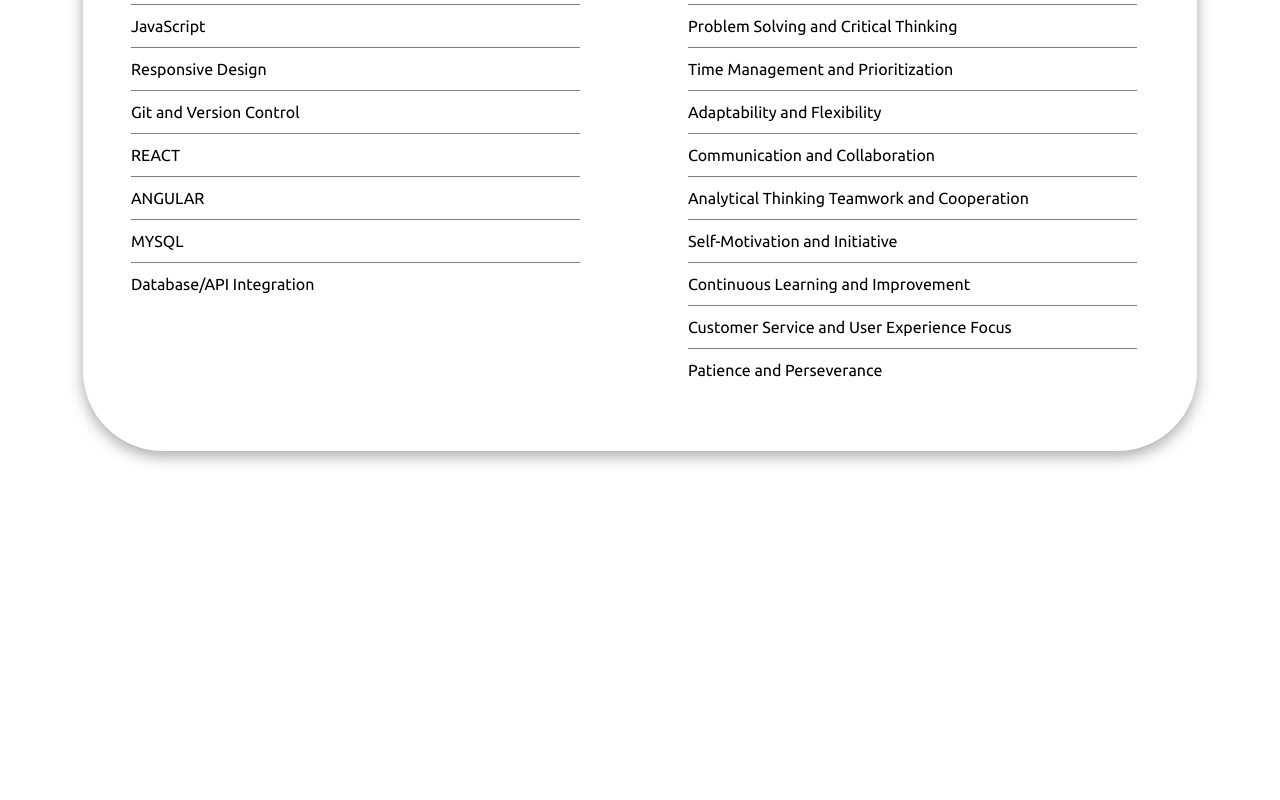
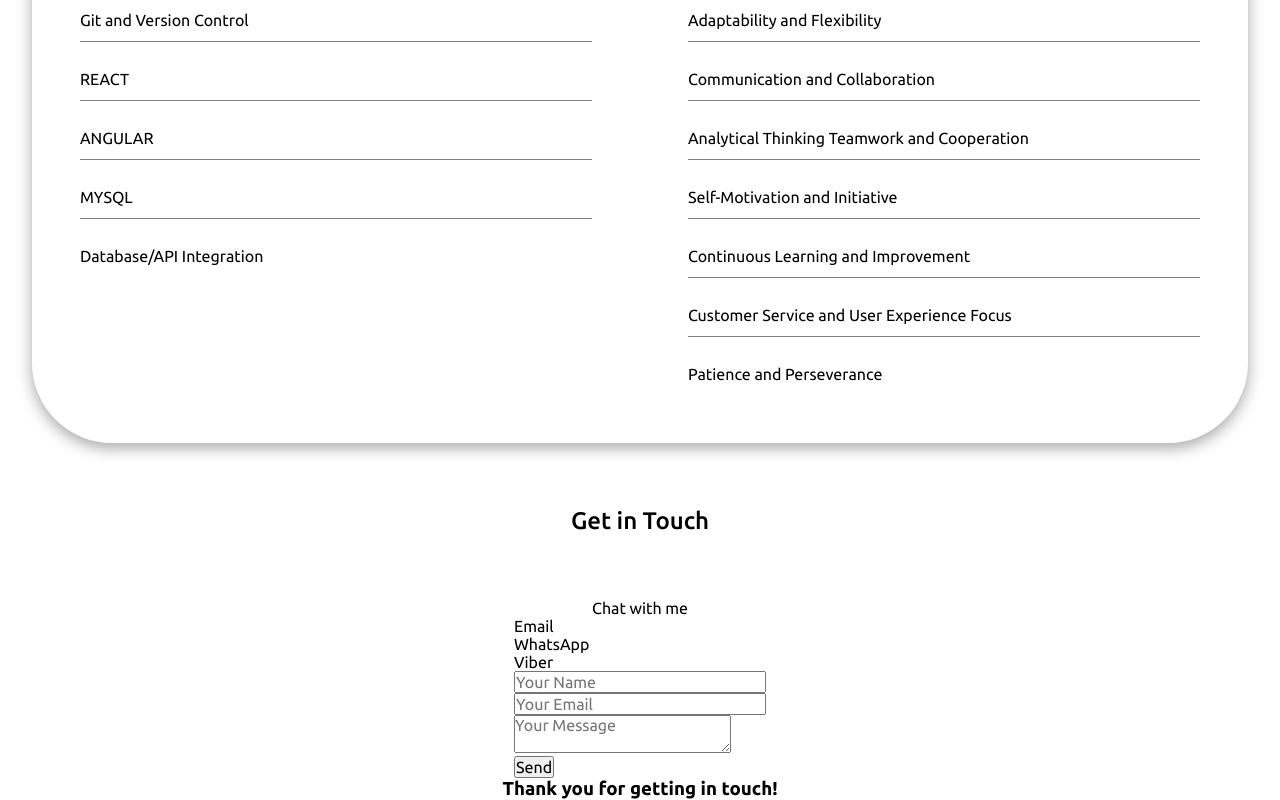
Before and after one commit to elisabed-coder/Resume, a React (Create React App) app: page / in a window 1280 px wide. Shown: the part 1047-1847 px from the top of the page. Before the commit the page ends 1658 px from the top, so only its background shows below. Built offline with nearby package versions, Linux system fonts and the light colour scheme.

Commit message:
add contact section

```diff
--- a/package.json
+++ b/package.json
@@ -3,6 +3,7 @@
   "version": "0.1.0",
   "private": true,
   "dependencies": {
+    "@emailjs/browser": "^4.4.1",
     "@testing-library/jest-dom": "^5.17.0",
     "@testing-library/react": "^13.4.0",
     "@testing-library/user-event": "^13.5.0",
@@ -13,7 +14,7 @@
     "web-vitals": "^2.1.4"
   },
   "devDependencies": {
-    "@babel/plugin-proposal-private-property-in-object": "^latest-version"
+    "@babel/plugin-proposal-private-property-in-object": "^7.16.0"
   },
   "scripts": {
     "start": "react-scripts start",
--- a/src/App.js
+++ b/src/App.js
@@ -2,6 +2,8 @@
 import Header from "./components/Header/Header";
 import Home from "./components/Home/Home";
 import Skills from "./components/Skills/Skills";
+import Portfolio from "./components/Portfolio/Portfolio";
+import Contact from "./components/Contact/Contact";
 
 const App = () => {
   return (
@@ -12,6 +14,8 @@
         <Home />
       </main>
       <Skills />
+      <Portfolio />
+      <Contact />
     </>
   );
 };
--- /dev/null
+++ b/src/components/Contact/Contact.jsx
@@ -0,0 +1,105 @@
+import React, { useState, useRef } from "react";
+import emailjs from "@emailjs/browser";
+
+const Contact = () => {
+  // const [formData, setFormData] = useState({
+  //   name: "",
+  //   email: "",
+  //   message: "",
+  // });
+  // const [isFormSubmitted, setIsFormSubmitted] = useState(false);
+  // const [loading, setLoading] = useState(false);
+
+  // const { name, email, message } = formData;
+
+  // const handleChangeInput = (e) => {
+  //   const { name, value } = e.target;
+  //   setFormData({ ...formData, [name]: value });
+  // };
+
+  // const handleSubmit = () => {
+  //   setLoading(true);
+
+  //   const contact = {
+  //     _type: "contact",
+  //     name: name,
+  //     email: email,
+  //     message: message,
+  //   };
+
+  //   emailjs.create(contact).then(() => {
+  //     setLoading(false);
+  //     setIsFormSubmitted(true);
+  //   });
+  // };
+  const form = useRef();
+
+  const sendEmail = (e) => {
+    e.preventDefault();
+
+    emailjs
+      .sendForm("service_i8pg60v", "template_uwufj5j", form.current, {
+        publicKey: "Hwfr5bUrFZpDonrME",
+      })
+      .then(
+        () => {
+          console.log("SUCCESS!");
+        },
+        (error) => {
+          console.log("FAILED...", error.text);
+        }
+      );
+  };
+
+  return (
+    <section className="contact section" id="contact">
+      <h2 className="section__title">Get in Touch</h2>
+      <p>Chat with me</p>
+      {/* {!isFormSubmitted ? ( */}
+      <div className="contact__container container">
+        <div className="contact__content">
+          <div className="email__container">Email</div>
+          <div className="whatsapp__container">WhatsApp</div>
+          <div className="viber__container">Viber</div>
+        </div>
+        <div className="project__content">
+          <form ref={form} onSubmit={sendEmail}>
+            <div>
+              <input
+                type="text"
+                name="name"
+                placeholder="Your Name"
+                // onChange={handleChangeInput}
+              />
+            </div>
+            <div>
+              <input
+                type="email"
+                name="email"
+                placeholder="Your Email"
+                // onChange={handleChangeInput}
+              />
+            </div>
+            <div>
+              <textarea
+                className="p__text"
+                placeholder="Your Message"
+                name="message"
+                // onChange={handleChangeInput}
+              ></textarea>
+            </div>
+            <input type="submit" value="Send" />
+            {/* {loading ? "Sending..." : "Send Message"} */}
+          </form>
+        </div>
+      </div>
+      {/* ) : ( */}
+      <div>
+        <h3 className="head__text">Thank you for getting in touch!</h3>
+      </div>
+      {/* )} */}
+    </section>
+  );
+};
+
+export default Contact;
--- a/src/components/Header/Header.jsx
+++ b/src/components/Header/Header.jsx
@@ -7,10 +7,11 @@
   return (
     <>
       <header>
-        <nav>
+        <nav aria-label="Main Navigation">
           <a
             href="index.html"
             className={Toggle ? "nav__logo hide" : "nav__logo"}
+            aria-label="Home"
           >
             BEZHIASHVILI
           </a>
--- /dev/null
+++ b/src/components/Portfolio/Portfolio.jsx
@@ -0,0 +1,7 @@
+import React from "react";
+
+const Portfolio = () => {
+  return <section className="portfolio section" id="portfolio"></section>;
+};
+
+export default Portfolio;
--- /dev/null
+++ b/src/components/Portfolio/portfolio.css
@@ -0,0 +1,3 @@
+.contact {
+  margin-bottom: 30rem;
+}
--- a/src/components/Skills/Skills.jsx
+++ b/src/components/Skills/Skills.jsx
@@ -10,35 +10,6 @@
           <ul className="skills_box">
             <h2>HARD SKILLS</h2>
 
-            {/* <li>
-            <h3>HTML</h3>
-            <p>Advanced</p>
-          </li>
-          <li>
-            <h3>CSS</h3>
-            <p>Advanced</p>
-          </li>
-          <li>
-            <h3>JAVASCRIPT</h3>
-            <p>Advanced</p>
-          </li>
-          <li>
-            <h3>TYPESCRIPT</h3>
-            <p>Advanced</p>
-          </li>
-          <li>
-            <h3>REACT</h3>
-            <p>Advanced</p>
-          </li>
-          <li>
-            <h3>ANGULAR</h3>
-            <p>INTERMEDIATE</p>
-          </li>
-          <li>
-            <h3>MYSQL</h3>
-            <p>BASIC</p>
-          </li> */}
-            <li>
             <li> HTML/CSS</li>
             <li>JavaScript</li>
             <li>Responsive Design</li>
@@ -47,12 +18,10 @@
             <li>ANGULAR</li>
             <li>MYSQL</li>
             <li>Database/API Integration</li>
-            </li>
           </ul>
 
           <ul className="skills_box">
             <h2>SOFT SKILLS</h2>
-            <li>
             <li>Attention to Detail</li>
             <li>Problem Solving and Critical Thinking </li>
             <li>Time Management and Prioritization </li>
@@ -63,7 +32,6 @@
             <li>Continuous Learning and Improvement </li>
             <li>Customer Service and User Experience Focus </li>
             <li>Patience and Perseverance</li>
-            </li>
           </ul>
         </div>
       </section>
--- a/src/components/Skills/skills.css
+++ b/src/components/Skills/skills.css
@@ -3,7 +3,7 @@
   flex-direction: column;
   align-items: center;
   justify-content: center;
-  margin-bottom: 10rem;
+  /* margin-bottom: 10rem; */
 }
 .skills__container {
   display: flex;
```
Also changed, not shown: src/components/Contact/contact.css (added), 1 other file (tests, documents, lock files or other folders). Lines whose indentation alone changed are shown as unchanged.
